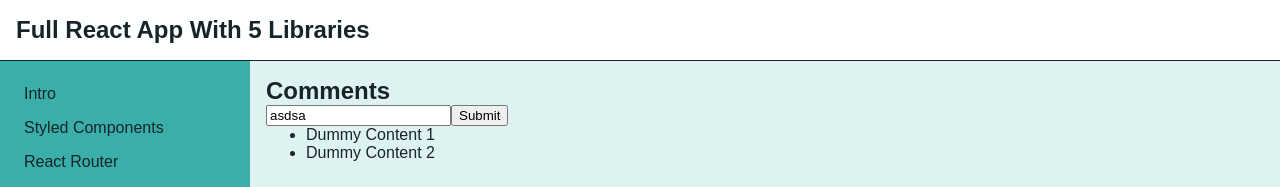
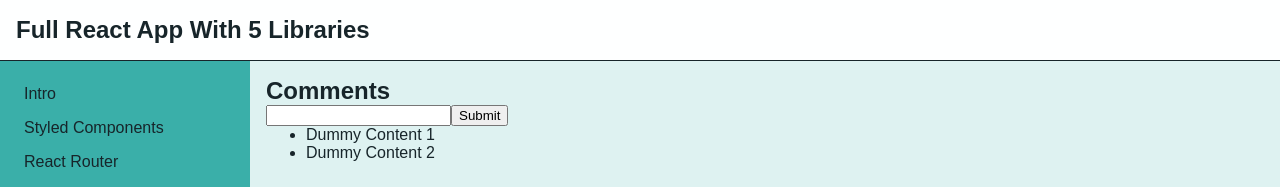
Before and after one commit to Kamile/theodo_react_libraries_tutorial, a React (Create React App) app: page /comments in a window 1280 px wide. Shown: the top 187 px of the page. Built offline with nearby package versions, Linux system fonts and the light colour scheme.

Commit message:
removed dummy text in texbox

```diff
--- a/src/pages/CommentsPage.jsx
+++ b/src/pages/CommentsPage.jsx
@@ -8,7 +8,7 @@ class CommentsPage extends React.PureComponent {
             { text: 'Dummy Content 1', id: uuid() },
             { text: 'Dummy Content 2', id: uuid() },
         ],
-        commentText: 'asdsa'
+        commentText: ''
     }
     onCommentSubmit = (e) => {
         const commentText = this.state.commentText;
```
